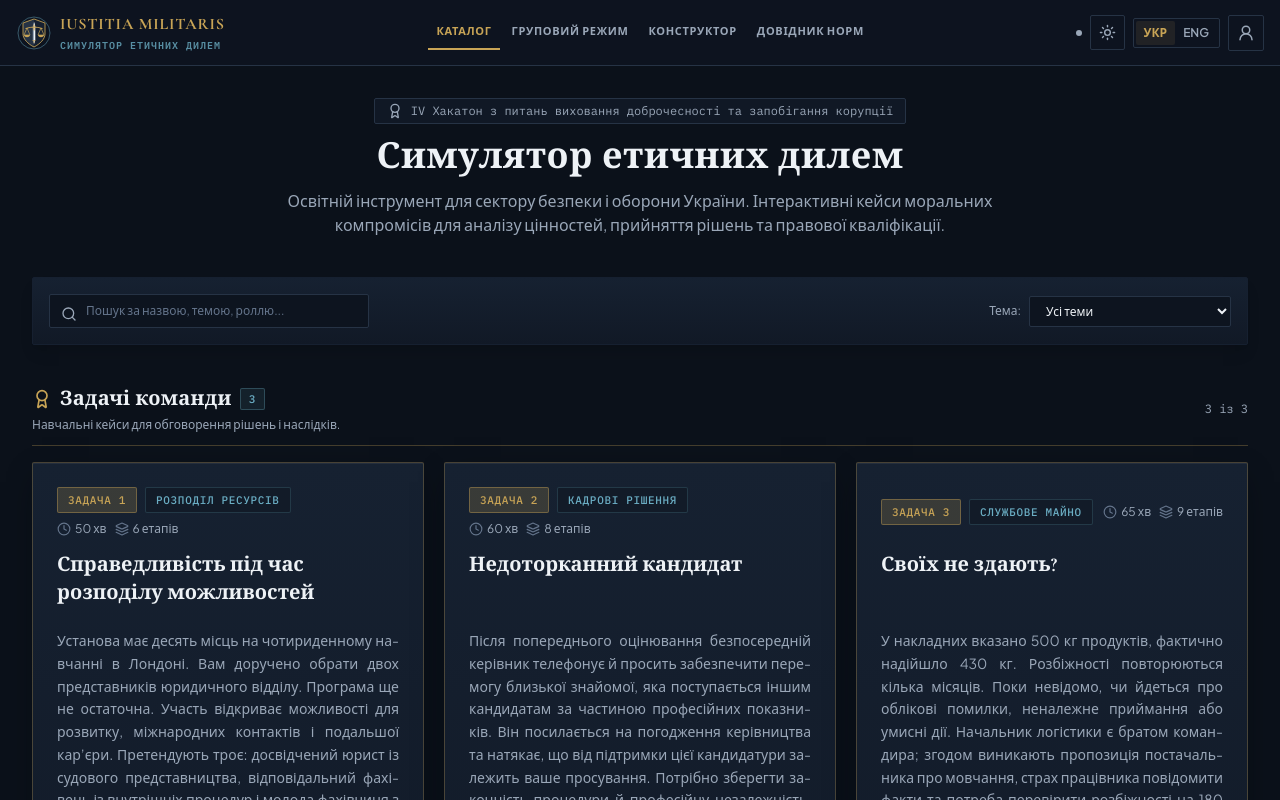
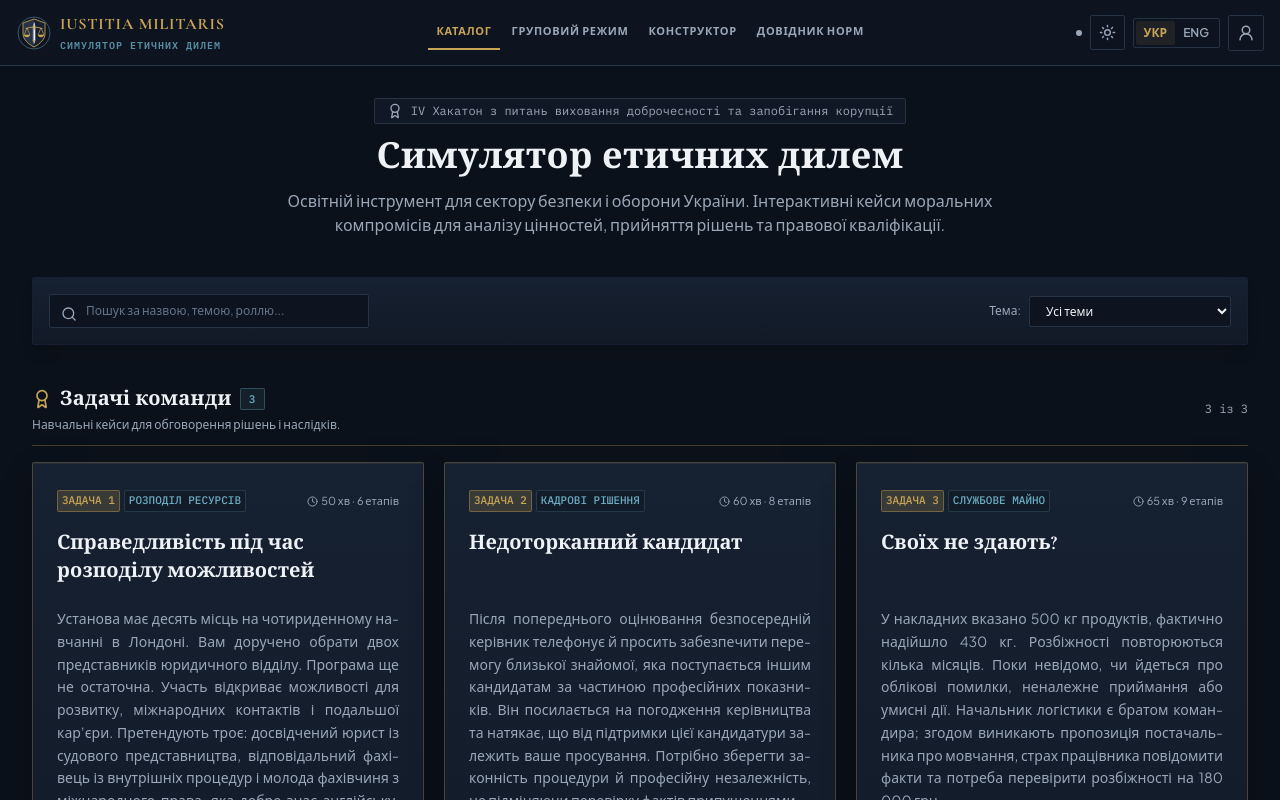
Before and after one commit to BAEEnN-1337/IustitiaMilitaris, a React (Vite) app: page / in a window 1280 px wide. Shown: the top 800 px of the page. Built offline with nearby package versions, Linux system fonts and the light colour scheme.

Commit message:
Keep scenario card metadata on one compact desktop row

```diff
--- a/src/components/GroupSession.tsx
+++ b/src/components/GroupSession.tsx
@@ -292,12 +292,12 @@ export function GroupSession({
             className="surface-muted h-full flex flex-col gap-4"
           >
             <div className="space-y-3">
-              <div className="flex flex-wrap gap-2">
-                <span className="badge">{caseLabel(s.id, lang)}</span>
+              <div className="card-top-meta">
+                <div className="card-top-meta-tags"><span className="badge">{caseLabel(s.id, lang)}</span>
                 <span className="badge">
                   {themes[lang][s.tema as keyof typeof themes.en] || s.tema}
                 </span>
-                <span className="badge">
+                </div><span className="card-top-meta-time text-steel-300">
                   {s.tryvalist_khv} {t.minutes} · {scenarioStageCount(s)} {t.stages}
                 </span>
               </div>
--- a/src/components/ScenarioCatalog.tsx
+++ b/src/components/ScenarioCatalog.tsx
@@ -103,8 +103,8 @@ export const ScenarioCatalog: React.FC<ScenarioCatalogProps> = ({
       >
         <div className="scenario-card-content flex flex-1 flex-col p-5 sm:p-6 gap-0">
           <div className="scenario-card-description space-y-3.5">
-            <div className="flex flex-wrap items-center justify-between gap-2">
-              <div className="flex flex-wrap items-center gap-2">
+            <div className="card-top-meta">
+              <div className="card-top-meta-tags">
                 <span
                   className={`im-tag font-mono text-xs font-bold px-2.5 py-1 rounded-sm border ${
                     isTeam
@@ -119,21 +119,9 @@ export const ScenarioCatalog: React.FC<ScenarioCatalogProps> = ({
                 </span>
               </div>
 
-              <div className="flex flex-wrap items-center gap-2 text-xs text-steel-300">
-                <span
-                  className="flex items-center gap-1"
-                  title={ui(lang, 'm192')}
-                >
-                  <Clock className="w-3.5 h-3.5 text-steel-400" />
-                  {s.tryvalist_khv} {t.catalog.minutes}
-                </span>
-                <span
-                  className="flex items-center gap-1"
-                  title={ui(lang, 'm193')}
-                >
-                  <Layers className="w-3.5 h-3.5 text-steel-400" />
-                  {stageCount} {t.catalog.stagesCount}
-                </span>
+              <div className="card-top-meta-time text-steel-300">
+                <Clock aria-hidden="true" />
+                <span>{s.tryvalist_khv} {t.catalog.minutes} · {stageCount} {t.catalog.stagesCount}</span>
               </div>
             </div>
             <div className="scenario-card-copy">
--- a/src/index.css
+++ b/src/index.css
@@ -766,3 +766,10 @@ body,
 
 .decision-path-scroll { scroll-behavior: smooth; }
 @media (prefers-reduced-motion: reduce) { .decision-path-scroll { scroll-behavior: auto; } }
+
+.card-top-meta { display:flex; align-items:center; justify-content:space-between; gap:6px; flex-wrap:nowrap; min-height:1.75rem; font-size:11px; }
+.card-top-meta-tags { display:flex; align-items:center; gap:4px; min-width:0; }
+.card-top-meta-tags > :is(.im-tag,.badge) { flex-shrink:0; white-space:nowrap; font-size:inherit !important; letter-spacing:normal !important; padding:2px 4px !important; line-height:1.4; }
+.card-top-meta-time { display:flex; align-items:center; gap:3px; flex-shrink:0; white-space:nowrap; font-size:inherit; }
+.card-top-meta-time svg { width:11px; height:11px; flex-shrink:0; }
+@media(max-width:379px) { .card-top-meta { flex-wrap:wrap; font-size:10px; } }
```
